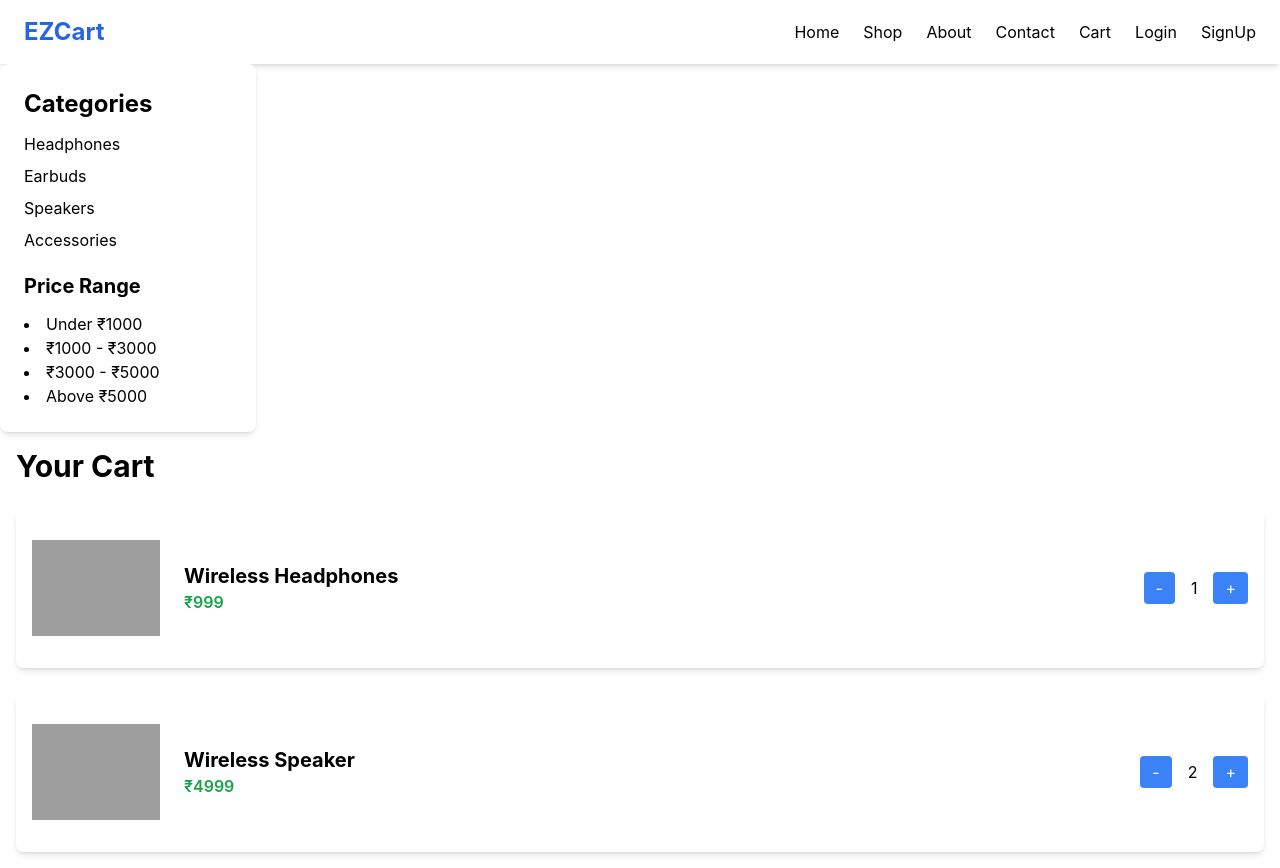
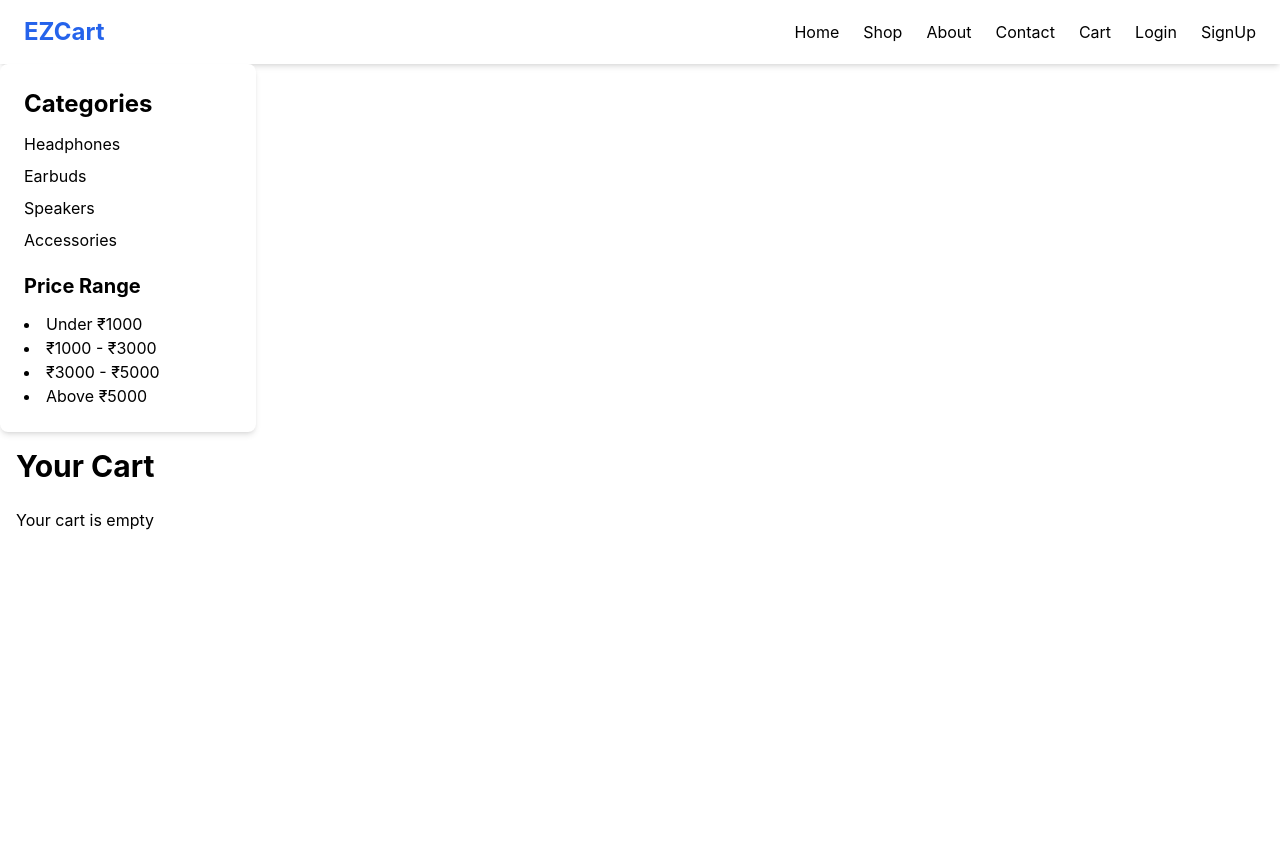
Before and after one commit to 2kAiwithAnmol/EZCart, a React (Create React App) app: page /cart in a window 1280 px wide. After the commit the page ends 800 px from the top, so only its background shows below. Built offline with nearby package versions, Linux system fonts and the light colour scheme; grey boxes are pictures that could not be loaded.

Commit message:
Implemented Add-to-Cart functionality using local state (Context API / useState) in the project.

```diff
--- a/src/components/ProductCard.jsx
+++ b/src/components/ProductCard.jsx
@@ -1,9 +1,15 @@
+import React from "react"
+import { useCart } from "../context/CartContext"
 const ProductCard = ({product}) => {
+    const {addToCart} = useCart();
     return (
         <div className="bg-white shadow-md rounded-lg p-4">
         <img src={product.image} alt={product.name} />
         <h2 class="text-lg font-semibold mt-2">{product.name}</h2>
         <p class="text-green-600 font-bold">{product.price}</p>
+        <button
+        className="mt-2 px-4 py-1 bg-blue-600 text-white rounded"
+        onClick={() => addToCart(product)}>Add to Cart</button>
         </div>
     )
 }
--- /dev/null
+++ b/src/context/CartContext.jsx
@@ -0,0 +1,39 @@
+import React, { createContext, useContext, useState } from "react";
+
+const CartContext = createContext();
+
+export const CartProvider = ({ children }) => {
+  const [cartItems, setCartItems] = useState([]);
+
+  const addToCart = (product) => {
+    setCartItems((prevItems) => {
+      const existing = prevItems.find((item) => item.id === product.id);
+      if (existing) {
+        return prevItems.map((item) =>
+          item.id === product.id ? { ...item, quantity: item.quantity + 1 } : item
+        );
+      }
+      return [...prevItems, { ...product, quantity: 1 }];
+    });
+  };
+
+  const removeFromCart = (id) => {
+    setCartItems((prevItems) => prevItems.filter((item) => item.id !== id));
+  };
+
+  const updateQuantity = (id, amount) => {
+    setCartItems((prevItems) =>
+      prevItems.map((item) =>
+        item.id === id ? { ...item, quantity: Math.max(1, item.quantity + amount) } : item
+      )
+    );
+  };
+
+  return (
+    <CartContext.Provider value={{ cartItems, addToCart, removeFromCart, updateQuantity }}>
+      {children}
+    </CartContext.Provider>
+  );
+};
+
+export const useCart = () => useContext(CartContext);
--- a/src/pages/Cart.jsx
+++ b/src/pages/Cart.jsx
@@ -1,42 +1,35 @@
 import React from "react";
+import { useCart } from "../context/CartContext";
+
 const Cart = () => {
-    const CartItems = [
-        {
-            id: 1,
-            name: "Wireless Headphones",
-            price: "₹999",
-            quantity: 1,
-            image: "https://vlebazaar.in/image/cache/wp/gj/-boAt-Rockerz-510-Super-Extra-Bass-Bluetooth-Headset-Furious-blue-On-th/-boAt-Rockerz-510-Super-Extra-Bass-Bluetooth-Headset-Furious-blue-On-the-Ear-800x800h.webp"
-        },
-        {
-            id: 2,
-            name: "Wireless Speaker ",
-            price: "₹4999",
-            quantity: 2,
-            image: "https://m.media-amazon.com/images/I/81gtmDxxC2L._AC_UF1000,1000_QL80_.jpg"
+  const { cartItems, updateQuantity, removeFromCart } = useCart();
 
-        }
-    ]
   return (
     <div className="p-4 sm:p-4">
       <h2 className="text-2xl sm:text-3xl font-bold mb-6">Your Cart</h2>
+      {cartItems.length === 0 ? (
+        <p>Your cart is empty</p>
+      ) : (
         <div className="space-y-6">
-                {CartItems.map((item) => (
+          {cartItems.map((item) => (
             <div key={item.id} className="flex flex-col sm:flex-row items-center bg-white shadow-md rounded-lg p-4">
               <img src={item.image} alt={item.name} className="w-32 h-32 object-contain mb-4 sm:mb-0"/>
               <div className="sm:ml-6 flex-1 text-center sm:text-left">
                 <h2 className="text-xl font-bold">{item.name}</h2>
-                            <p2 className="text-green-600 font-semibold">{item.price}</p2>
+                <p className="text-green-600 font-semibold">{item.price}</p>
               </div>
               <div className="flex items-center justify-center space-x-4 mt-4 sm:mt-0">
-                            <button className="px-3 py-1 bg-blue-500 text-white rounded hover:bg-blue-600">-</button>
+                <button onClick={() => updateQuantity(item.id, -1)} className="px-3 py-1 bg-blue-500 text-white rounded hover:bg-blue-600">-</button>
                 <span>{item.quantity}</span>
-                            <button className="px-3 py-1 bg-blue-500 text-white rounded hover:bg-blue-600">+</button>
+                <button onClick={() => updateQuantity(item.id, 1)} className="px-3 py-1 bg-blue-500 text-white rounded hover:bg-blue-600">+</button>
               </div>
+              <button onClick={() => removeFromCart(item.id)} className="ml-4 text-red-600 font-semibold">Remove</button>
             </div>
           ))}
         </div>
+      )}
     </div>
-    )
-}
-export default Cart
+  );
+};
+
+export default Cart;
```
Also changed, not shown: src/App.js (+5 -4 lines). Lines whose indentation alone changed are shown as unchanged.
